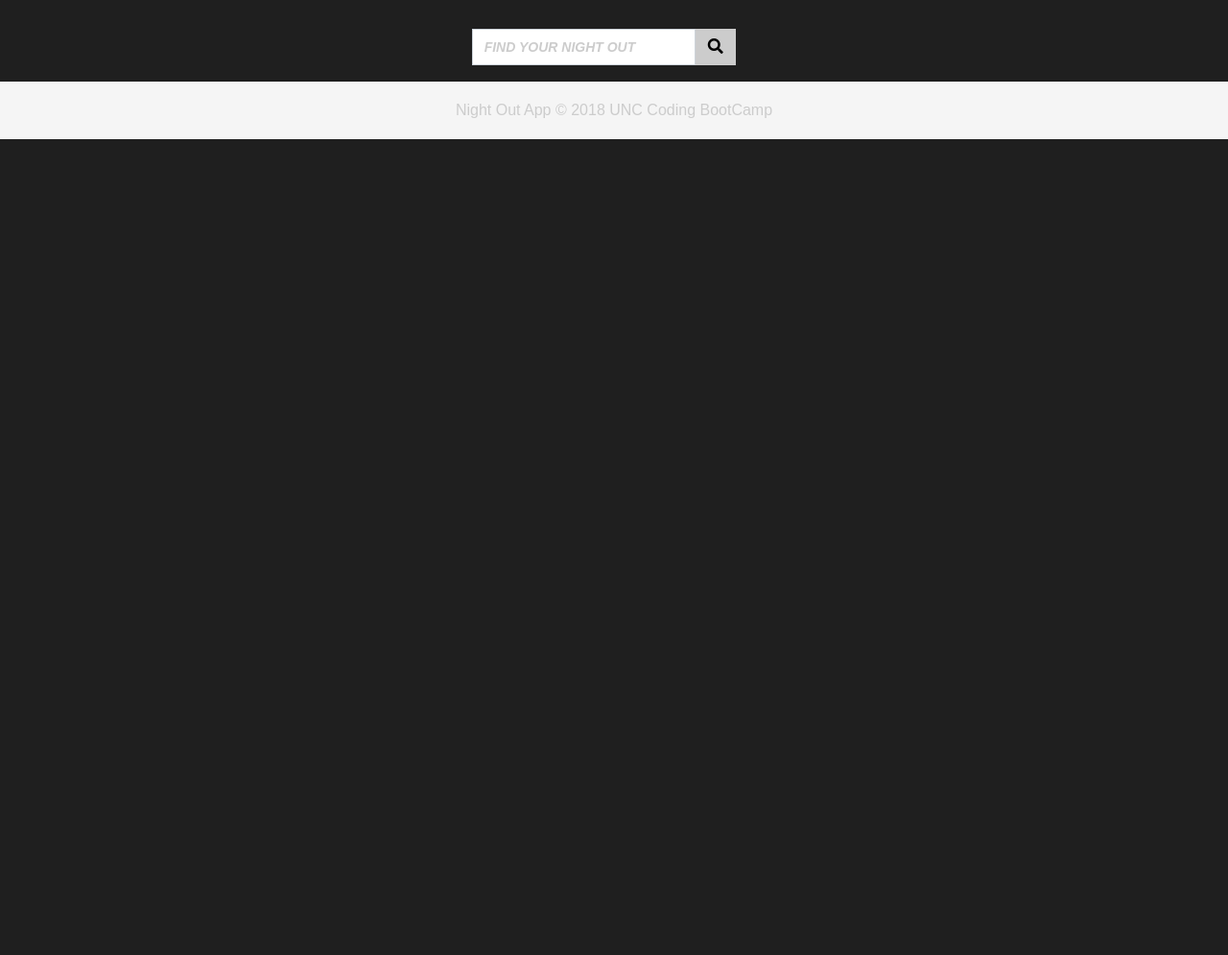
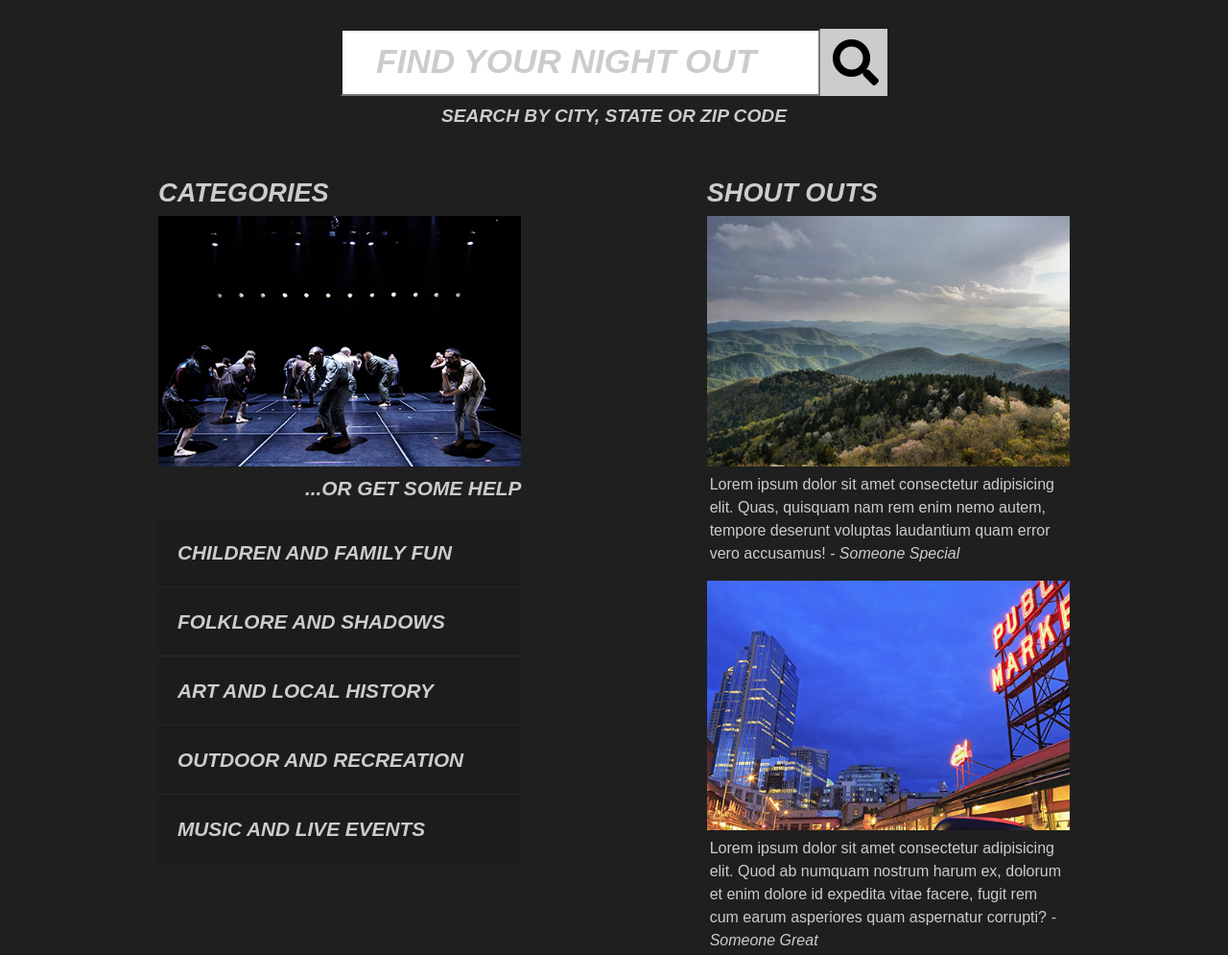
Before and after one commit to brishaw/project_1, a plain HTML site: page landing.html in a window 1280 px wide. Shown: the part 658-1653 px from the top of the page at 96% size. Before the commit the page ends 803 px from the top, so only its background shows below. Drawn offline with nearby package versions, Linux system fonts and the light colour scheme.

Commit message:
Added more styling, images to landing.html...

```diff
--- a/assets/css/style.css
+++ b/assets/css/style.css
@@ -52,6 +52,12 @@ a:hover {
   text-decoration: underline;
 }
 
+.no-h2 {
+  font-style: italic;
+  font-size: 1.7rem;
+  font-weight: bold;
+}
+
 .no-nav {
   background-color: #1c1c1c;
 }
@@ -90,6 +96,16 @@ a:hover {
 .no-input {
   border-radius: 0;
 }
+
+.no-btn-gray {
+  border-radius: 0;
+  background-color: #cccccc;
+}
+
+.no-btn-gray:hover {
+  background-color: #1c1c1c;
+}
+
 input[type="text"]::-webkit-input-placeholder { /* Chrome/Opera/Safari */
   font-size: 14px;
   font-weight: bold;
@@ -111,15 +127,124 @@ input[type="text"]:-moz-placeholder { /* Firefox 18- */
   padding: 3px 7px;
 }
 
-.no-btn-gray {
+.no-form-m p {
+  padding-top: 7px;
+  color: #cccccc;
+  text-align: center;
+  font-style: italic;
+  font-weight: bold;
+  font-size: 1.2rem;
+}
+
+.no-input-m {
+  border-radius: 0;
+  height: 70px;
+  width: 500px;
+  padding: 10px 10px 10px 35px;
+  font-size: 2rem;
+  color: #777777;
+}
+
+.no-btn-gray-m {
   border-radius: 0;
   background-color: #cccccc;
+  height: 70px;
+  width: 70px;
 }
 
-.no-background {
+.no-btn-gray-m:hover {
+  background-color: #1c1c1c;
+}
+
+.no-i-m {
+  font-size: 3rem;
+}
+
+input.no-input-m[type="text"]::-webkit-input-placeholder { /* Chrome/Opera/Safari */
+  font-size: 2.2rem;
+  font-weight: bold;
+  font-style: italic;
+  color: #cccccc;
+}
+input.no-input-m[type="text"]::-moz-placeholder { /* Firefox 19+ */
+  color: #cccccc;
+}
+input.no-input-m[type="text"]:-ms-input-placeholder { /* IE 10+ */
+  color: #cccccc;
+}
+input.no-input-m[type="text"]:-moz-placeholder { /* Firefox 18- */
+  color: #cccccc;
+}
+
+.no-background-hero {
   background: url(../images/hero.png) center center no-repeat;
   width: 100%;
   height: 600px;
+}
+
+.categories img, .comments img {
+  width: 100%;
+}
+
+.categories p {
+  font-size: 1.3rem;
+  color: #cccccc;
+  font-weight: bolder;
+  font-style: italic;
+  text-align: right;
+  padding-top: 7px;
+}
+
+.categories .cat-menu {
+  list-style: none;
+  padding: 0;
+}
+
+.categories .cat-menu li {
+  background-color: #1c1c1c;
+  border-bottom: 1px solid #282828;
+}
+
+.categories .cat-menu li:last-child {
+  border-bottom: none;
+}
+
+.categories .cat-menu li a {
+    display: block;
+    color: #cccccc;
+    font-style: italic;
+    font-weight: bolder;
+    padding: 20px;
+    font-size: 1.3rem;
+}
+
+.categories .cat-menu li a:hover {
+  text-decoration: none;
+  background-color: #161717;
+  transition: 500ms ease all;
+}
+
+.comments ul {
+  list-style: none;
+  padding: 0;
+  color: #cccccc;
+}
+
+.comments p {
+  padding: 7px 0 0 3px;
+}
+
+.comments span.author {
+  font-style: italic;
+}
+
+.no-footer {
+  background-color: #161717;
+  font-size: 11px;
+}
+
+.no-footer-text {
+  color: #b97cf7;
 }
 
 /**** Night Out ****/
--- a/landing.html
+++ b/landing.html
@@ -44,7 +44,7 @@
         <main role="main">
 
             <!-- Main jumbotron for a primary marketing message or call to action -->
-            <div class="jumbotron no-pad no-background no-hero">
+            <div class="jumbotron no-pad no-background-hero no-hero">
                 <h2>WELCOME TO YOUR</h2>
                 <h1>NIGHT OUT</h1>
             </div>
@@ -52,22 +52,47 @@
             <div class="container">
                 <!-- Example row of columns -->
                 <div class="row">
-                    <div class="col-md-4">
 
+                    <div class="col-md-12 no-form-m">
+                        <form class="form-inline my-2 my-lg-0 justify-content-center">
+                            <input class="no-input-m" type="text" placeholder="FIND YOUR NIGHT OUT" aria-label="FIND YOUR NIGHT OUT">
+                            <button class="btn no-btn-gray-m my-2 my-sm-0" type="submit"><i class="fas fa-search no-i-m"></i></button>
+                        </form>
+                        <p>SEARCH BY CITY, STATE OR ZIP CODE</p>
                     </div>
-                    <div class="col-md-4">
-                        <form class="form-inline my-2 my-lg-0">
-                            <input class="form-control no-input" type="text" placeholder="FIND YOUR NIGHT OUT" aria-label="FIND YOUR NIGHT OUT">
-                            <button class="btn no-btn-gray my-2 my-sm-0" type="submit"><i class="fas fa-search"></i></button>
-                        </form>
-                    </div>
-                    <div class="col-md-4">
 
-                    </div>
                 </div>
 
                 <hr>
 
+                <div class="row">
+                    <div class="col-md-5 categories">
+                        <h2 class="no-h2">CATEGORIES</h2>
+                        <img src="assets/images/cat_img_1.jpg" alt="Image of people acting on a stage" />
+                        <p>...OR GET SOME HELP</p>
+                        <ul class="cat-menu">
+                            <li><a href="#">CHILDREN AND FAMILY FUN</a></li>
+                            <li><a href="#">FOLKLORE AND SHADOWS</a></li>
+                            <li><a href="#">ART AND LOCAL HISTORY</a></li>
+                            <li><a href="#">OUTDOOR AND RECREATION</a></li>
+                            <li><a href="#">MUSIC AND LIVE EVENTS</a></li>
+                        </ul>
+                    </div>
+                    <div class="col-md-2"></div>
+                    <div class="col-md-5 comments">
+                        <h2 class="no-h2">SHOUT OUTS</h2>
+                        <ul>
+                            <li>
+                                <img src="assets/images/comment_img_1.jpg" alt="Beautiful photograph of the Blue Ridge Mountains" />
+                                <p>Lorem ipsum dolor sit amet consectetur adipisicing elit. Quas, quisquam nam rem enim nemo autem, tempore deserunt voluptas laudantium quam error vero accusamus! <span class="author">- Someone Special</span></p>
+                            </li>
+                            <li>
+                                <img src="assets/images/comment_img_2.jpg" alt="Evening shot of brightly colored sign and buildings" />
+                                <p>Lorem ipsum dolor sit amet consectetur adipisicing elit. Quod ab numquam nostrum harum ex, dolorum et enim dolore id expedita vitae facere, fugit rem cum earum asperiores quam aspernatur corrupti? <span class="author">- Someone Great</span></p>
+                            </li>
+                        </ul>
+                    </div>
+                </div>
             </div> <!-- /container -->
 
         </main>
```
Also changed, not shown: assets/images/cat_img_1.jpg (added), assets/images/comment_img_1.jpg (added), assets/images/comment_img_2.jpg (added).
